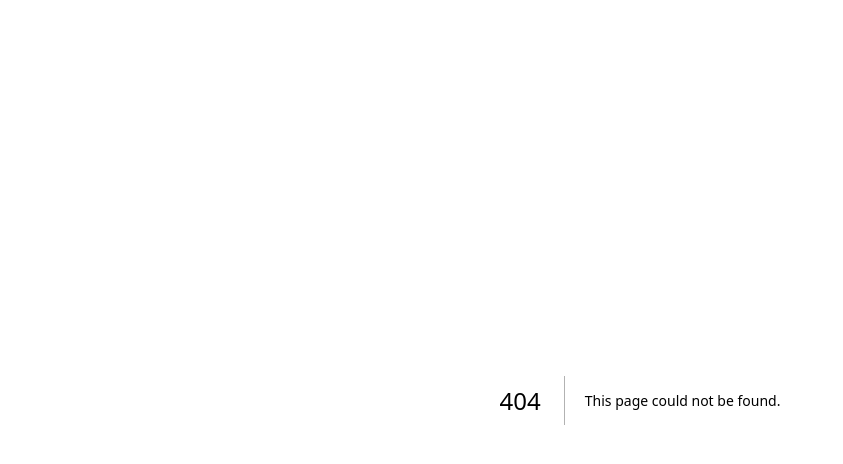
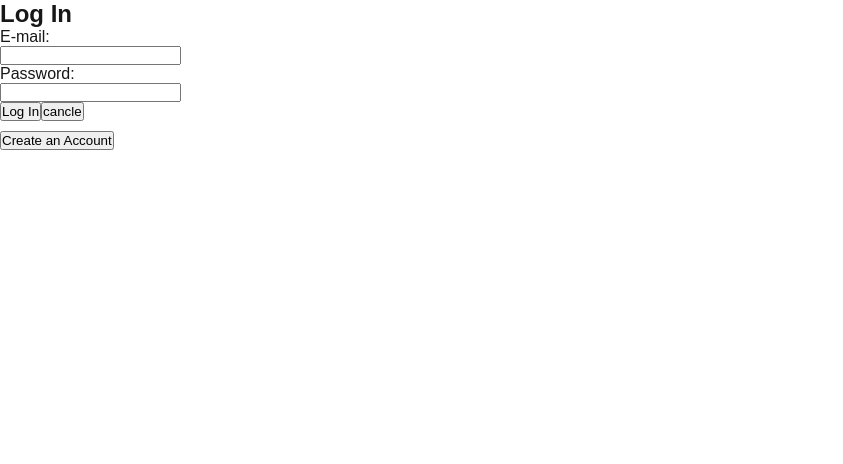
Before and after one commit to YeongJaeLee-Security/community-user, a Next.js app: page /Login in a window 1280 px wide. Before the commit this address had no page. Shown: the top 464 px of the page, without its empty margins (0-843 px from the left). Built offline with nearby package versions, Linux system fonts and the light colour scheme.

Commit message:
userAuth는 로그인상태에따라 login <->logout 버튼 표시변경과 로그인 페이지이동 로그아웃 처리기능 AuthContext는 유저 로그인상태 관리 login은 로그인과 가입관련 컴포넌트

```diff
--- a/package.json
+++ b/package.json
@@ -9,6 +9,7 @@
     "lint": "next lint"
   },
   "dependencies": {
+    "axios": "^1.7.7",
     "next": "15.0.3",
     "react": "^18.3.1",
     "react-dom": "^18.3.1"
--- /dev/null
+++ b/src/context/AuthContext.js
@@ -0,0 +1,20 @@
+import React, { createContext, useState, useContext } from 'react';
+
+const AuthContext = createContext();
+
+// AuthContext Provider
+export const AuthProvider = ({ children }) => {
+  const [isLoggedIn, setIsLoggedIn] = useState(false); // 로그인 상태 관리
+
+  const logIn = () => setIsLoggedIn(true);  // 로그인 처리
+  const logOut = () => setIsLoggedIn(false); // 로그아웃 처리
+
+  return (
+    <AuthContext.Provider value={{ isLoggedIn, logIn, logOut }}>
+      {children}
+    </AuthContext.Provider>
+  );
+};
+
+// Custom hook to use AuthContext
+export const useAuth = () => useContext(AuthContext);
--- /dev/null
+++ b/src/pages/Login.js
@@ -0,0 +1,139 @@
+import React, { useState } from 'react';
+import axios from 'axios';
+import { useRouter } from 'next/navigation';
+import { useAuth } from '../context/AuthContext';
+
+const AuthForm = () => {
+  const router = useRouter();
+  const { logIn } = useAuth(); // 로그인 상태 업데이트 함수
+  const [isLogin, setIsLogin] = useState(true); // 현재 화면 (true: 로그인, false: 회원가입)
+  const [email, setEmail] = useState('');
+  const [password, setPassword] = useState('');
+  const [username, setUsername] = useState(''); // 회원가입에서 사용
+  const [error, setError] = useState('');
+  const [passwordValid, setPasswordValid] = useState({
+    length: false,
+    uppercase: false,
+    lowercase: false,
+    number: false,
+    specialChar: false,
+  });
+
+ // 비밀번호 조건 검사
+ const validatePassword = (password) => {
+  const lengthValid = password.length >= 8;
+  const uppercaseValid = /[A-Z]/.test(password);
+  const lowercaseValid = /[a-z]/.test(password);
+  const numberValid = /[0-9]/.test(password);
+  const specialCharValid = /[!@#$%^&*(),.?":{}|<>]/.test(password);
+
+  setPasswordValid({
+    length: lengthValid,
+    uppercase: uppercaseValid,
+    lowercase: lowercaseValid,
+    number: numberValid,
+    specialChar: specialCharValid,
+  });
+
+  return lengthValid && uppercaseValid && lowercaseValid && numberValid && specialCharValid;
+};
+
+  const toggleForm = () => {
+    setError('');
+    setIsLogin((prev) => !prev); // 로그인 ↔ 회원가입 토글
+  };
+
+  const cancle =()=>{router.push('/')} // 취소하고 홈으로
+
+
+  const handleSubmit = async (event) => {
+    event.preventDefault();
+
+    try {
+      if (isLogin) {
+        // 로그인 처리
+        const response = await axios.post(
+          'http://localhost:8000/auth/signin',
+          { email, password },
+          { headers: { 'Content-Type': 'application/json' },
+            withCredentials: true // JWT 토큰 요청을 함께 보냄
+          }
+        );
+
+        if (response.status === 200) {
+          logIn(); // 로그인 상태 업데이트
+          router.push('/'); // 메인 페이지로 이동
+        }
+      } else {
+        // 회원가입 처리
+        const response = await axios.post(
+          'http://localhost:8000/auth/signup',
+          { email, password, username },
+          { headers: { 'Content-Type': 'application/json' } }
+        );
+
+        if (response.status === 201) {
+          alert('회원가입이 완료되었습니다. 로그인 화면으로 이동합니다.');
+          setIsLogin(true); // 로그인 화면으로 전환
+        }
+      }
+    } catch (err) {
+      if (err.response && err.response.data) {
+        setError(err.response.data.detail); // 서버 에러 메시지
+      } else {
+        setError('요청 처리에 실패했습니다.');
+      }
+    }
+  };
+
+
+
+  return (
+    <div>
+      <h2>{isLogin ? 'Log In' : 'Sign Up'}</h2>
+      <form onSubmit={handleSubmit}>
+        {!isLogin && (
+          <div>
+            <label htmlFor="username">Username:</label><br />
+            <input
+              type="text"
+              id="username"
+              value={username}
+              onChange={(e) => setUsername(e.target.value)}
+              required
+            />
+          </div>
+        )}
+        <div>
+          <label htmlFor="email">E-mail:</label><br />
+          <input
+            type="email"
+            id="email"
+            value={email}
+            onChange={(e) => setEmail(e.target.value)}
+            required
+          />
+        </div>
+        <div>
+          <label htmlFor="password">Password:</label><br />
+          <input
+            type="password"
+            id="password"
+            value={password}
+            onChange={(e) => setPassword(e.target.value)}
+            required
+          />
+
+        </div>
+        {error && <div style={{ color: 'red' }}>{error}</div>}
+        <button type="submit">{isLogin ? 'Log In' : 'Sign Up'}</button>
+        <button onClick={cancle}>cancle</button>
+      </form>
+      <button onClick={toggleForm} style={{ marginTop: '10px' }}>
+        {isLogin ? 'Create an Account' : 'Already have an account? Log In'}
+      </button>
+    </div>
+  );
+};
+
+export default AuthForm;
--- a/src/pages/_app.js
+++ b/src/pages/_app.js
@@ -1,5 +1,10 @@
+import { AuthProvider } from "@/context/AuthContext";
 import "@/styles/globals.css";
 
 export default function App({ Component, pageProps }) {
-  return <Component {...pageProps} />;
+  return (
+    <AuthProvider>
+     <Component {...pageProps} />
+    </AuthProvider>
+  )
 }
```
Also changed, not shown: src/components/UserAuth.js (added, +45 -0 lines), src/pages/index.js (+7 -23 lines), 1 other file (tests, documents, lock files or other folders).
